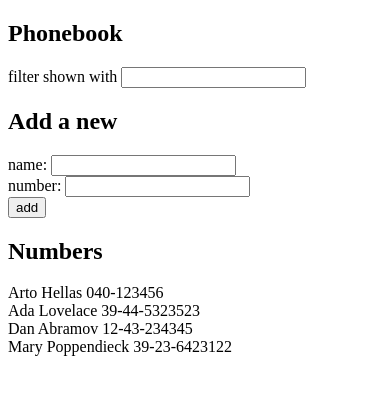
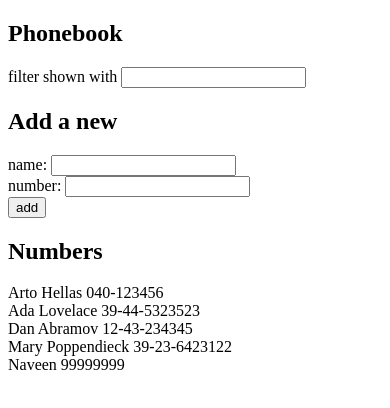
Before and after one commit to naveenmittal04/fullstackopen2023, a React (Create React App) app in the folder part2/phonebook/: page / in a window 390 px wide. Shown: the top 408 px of the page. Built offline with nearby package versions, Linux system fonts and the light colour scheme; data requests are answered from the project's data file.

Commit message:
phonebook step 7 done

```diff
--- a/part2/phonebook/db.json
+++ b/part2/phonebook/db.json
@@ -1,5 +1,5 @@
 {
-  "persons":[
+  "persons": [
     {
       "name": "Arto Hellas",
       "number": "040-123456",
@@ -19,6 +19,11 @@
       "name": "Mary Poppendieck",
       "number": "39-23-6423122",
       "id": 4
+    },
+    {
+      "name": "Naveen",
+      "number": "99999999",
+      "id": 5
     }
   ]
 }
--- a/part2/phonebook/src/App.js
+++ b/part2/phonebook/src/App.js
@@ -35,19 +35,27 @@ const App = () => {
             }
         }
         const inputPerson = {
-            id: (persons[persons.length-1].id + 1),
+            //id: (persons[persons.length-1].id + 1),
             name: newName,
             number: newNumber
         }
-        const copy = persons.concat(inputPerson)
+
+        axios
+            .post('http://localhost:3001/persons', inputPerson)
+            .then(response => {
+                console.log('new note added to server')
+                const copy = persons.concat(response.data)
                 setPersons(copy)
                 setNewName('')
                 setNewNumber('')
 
                 if(newName.toLowerCase().includes(filterName.toLowerCase())) {
-            const copy = filterPersons.concat(inputPerson)
+                    const copy = filterPersons.concat(response.data)
                     setFilterPersons(copy)
                 }
+            })
+
+
     };
     const handleFilterNameOnChange = (event) => {
         console.log(event.target)
```
Lines whose indentation alone changed are shown as unchanged.
